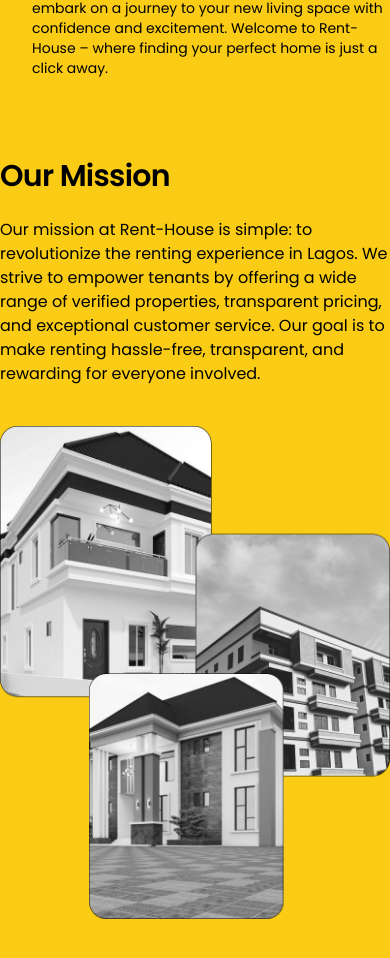
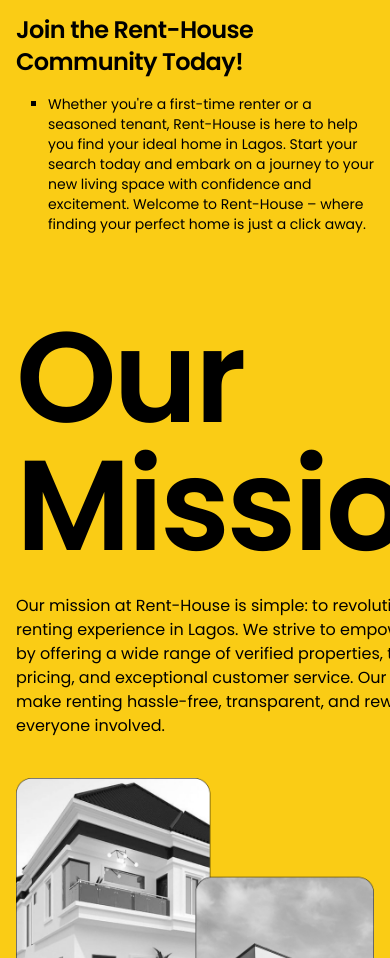
Before and after one commit to adefisayomi/rent-house, a Next.js app: page /about-us in a window 390 px wide. Shown: the part 1530-2488 px from the top of the page. Built offline with nearby package versions, Linux system fonts and the light colour scheme; no server answers.

Commit message:
updated the mobile view of the aboiut us page

```diff
--- a/pages/about-us.tsx
+++ b/pages/about-us.tsx
@@ -10,7 +10,7 @@
   return (
     <Page title="About-Us">
       <div className="bg-primary w-full min-h-screen py-10">
-          <div className="w-full max-w-9xl mx-auto overflow-hidden">
+          <div className="w-full max-w-9xl mx-auto overflow-hidden p-4 md:p-2">
             <h1 className="scroll-m-20 text-4xl font-extrabold tracking-tight lg:text-5xl text-black capitalize mb-10">
               What we represent
             </h1>
@@ -50,7 +50,7 @@
 
             </div>
 
-            <div className="mt-20 flex flex-col-reverse md:flex-row justify-center items-center gap-10">
+            <div className="mt-20 flex flex-col-reverse md:flex-row justify-center items-start md:items-center gap-10">
               <Image
                   src='/about-us.png'
                   alt='about-us1'
@@ -59,7 +59,7 @@
                   className='w-full max-w-[600px] object-cover '
                 />
               <div className="flex flex-col gap-4 text-black max-w-lg">
-                <h2 className="scroll-m-20 pb-2 text-3xl font-semibold tracking-tight first:mt-0 ">
+                <h2 className="scroll-m-20 pb-2 text-9xl font-semibold tracking-tight first:mt-0 ">
                   Our Mission
                 </h2>
                 <p>{"Our mission at Rent-House is simple: to revolutionize the renting experience in Lagos. We strive to empower tenants by offering a wide range of verified properties, transparent pricing, and exceptional customer service. Our goal is to make renting hassle-free, transparent, and rewarding for everyone involved."}</p>
```
